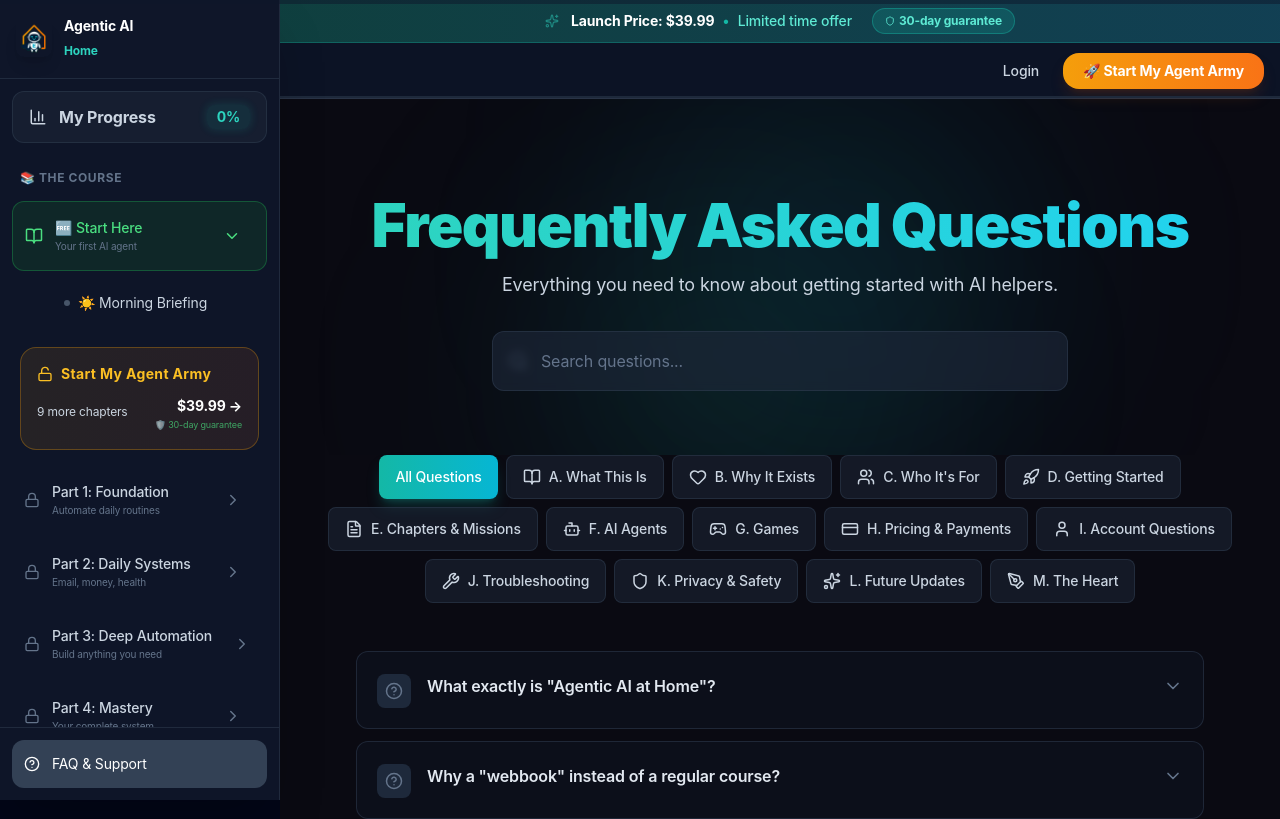
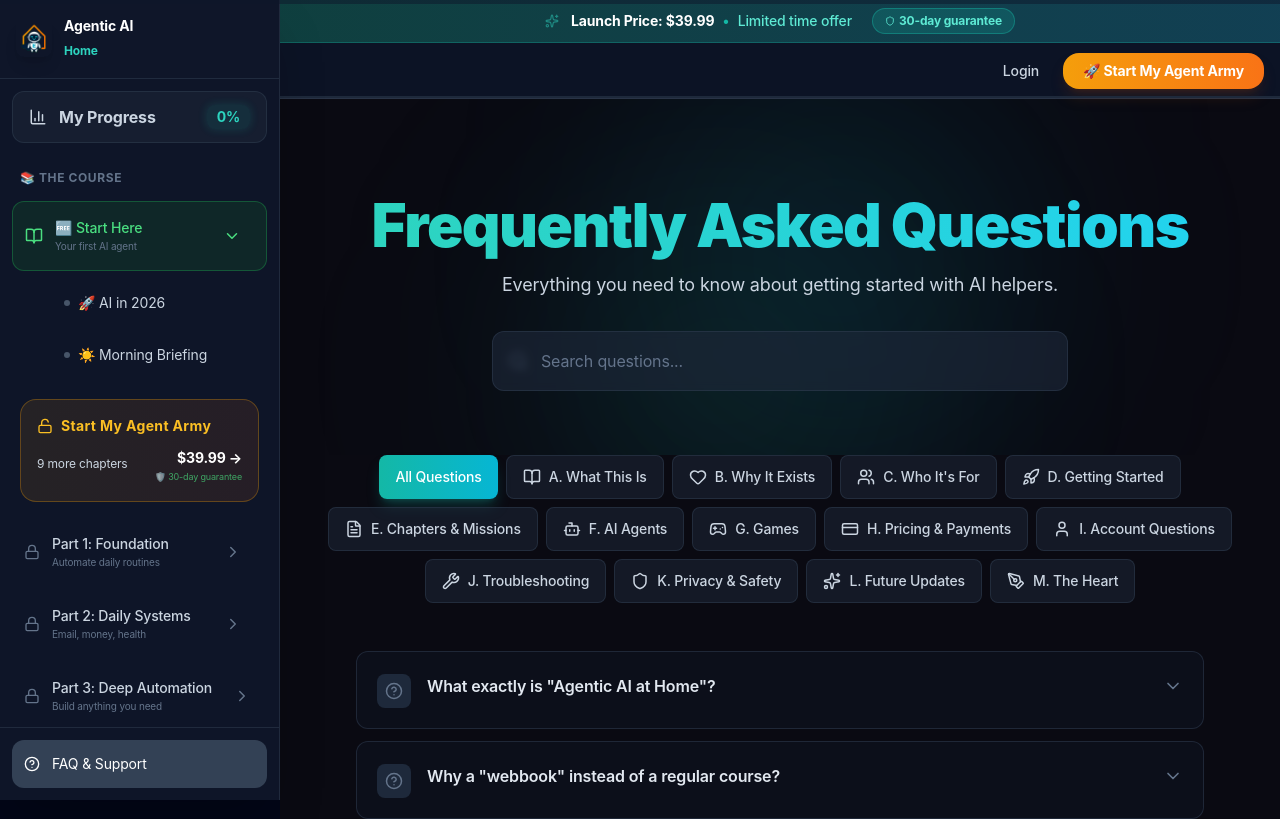
Before and after one commit to agenticaihome/ebook-frontend, a React (Vite) app: page /faq in a window 1280 px wide. Shown: the top 819 px of the page. Built offline with nearby package versions, Linux system fonts and the light colour scheme.

Commit message:
Update sidebar navigation with Intro and Chapter 11
- Add 'AI in 2026' intro to Start Here section
- Add 'Going Always-On' (Ch11) to Part 4: Mastery
- Add badge for Chapter 11 completion

```diff
--- a/src/components/layout/WebbookLayout.jsx
+++ b/src/components/layout/WebbookLayout.jsx
@@ -67,7 +67,8 @@
         '/part3/chapter7': { id: 'ch7_complete', title: '📋 Priority Pro', description: 'You now know exactly what to do first. Decision fatigue: eliminated.', image: '/og/badges/priority-pro.png' },
         '/part3/chapter8': { id: 'ch8_complete', title: '🔧 Agent Builder', description: 'You can build ANY agent now. The skill is yours forever.', image: '/og/badges/agent-builder.png' },
         '/part3/chapter9': { id: 'ch9_complete', title: '🌱 Growth Mindset', description: 'Your system learns with you. You\'ve built a living, evolving ecosystem.', image: '/og/badges/growth-mindset.png' },
-        '/part4/chapter10': { id: 'ch10_complete', title: '👑 Automation Commander', description: 'You\'ve completed the entire journey. Your Agent Army is deployed!', image: '/og/badges/automation-commander.png' }
+        '/part4/chapter10': { id: 'ch10_complete', title: '👑 Automation Commander', description: 'You\'ve completed the entire journey. Your Agent Army is deployed!', image: '/og/badges/automation-commander.png' },
+        '/bonus/chapter11': { id: 'ch11_complete', title: '⚡ Always-On Master', description: 'You\'ve graduated to 24/7 AI agents. Welcome to the future!', image: '/og/badges/always-on-master.png' }
     };
 
     useEffect(() => {
@@ -103,10 +104,11 @@
             id: 'free',
             title: '🆓 Start Here',
             subtitle: 'Your first AI agent',
-            path: '/part1/chapter1',
+            path: '/intro',
             icon: <BookOpen size={18} />,
             isFree: true,
             subChapters: [
+                { title: '🚀 AI in 2026', id: 'intro', path: '/intro' },
                 { title: '☀️ Morning Briefing', id: 'chapter1', path: '/part1/chapter1' }
             ]
         },
@@ -156,7 +158,8 @@
             icon: <Zap size={18} />,
             locked: true,
             subChapters: [
-                { title: '👑 Your Agent Army', id: 'chapter10', path: '/part4/chapter10' }
+                { title: '👑 Your Agent Army', id: 'chapter10', path: '/part4/chapter10' },
+                { title: '⚡ Going Always-On', id: 'chapter11', path: '/bonus/chapter11' }
             ]
         },
     ];
```
